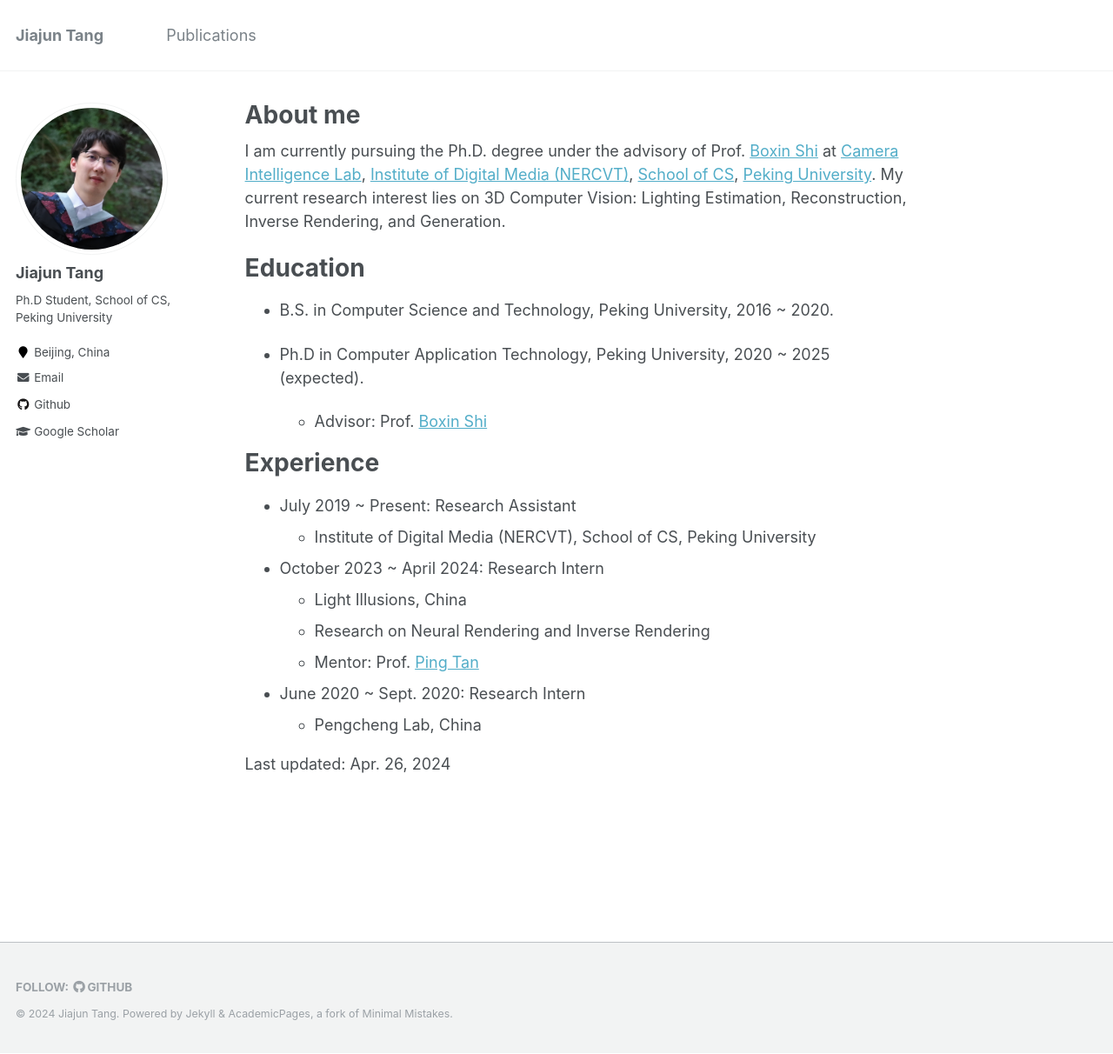
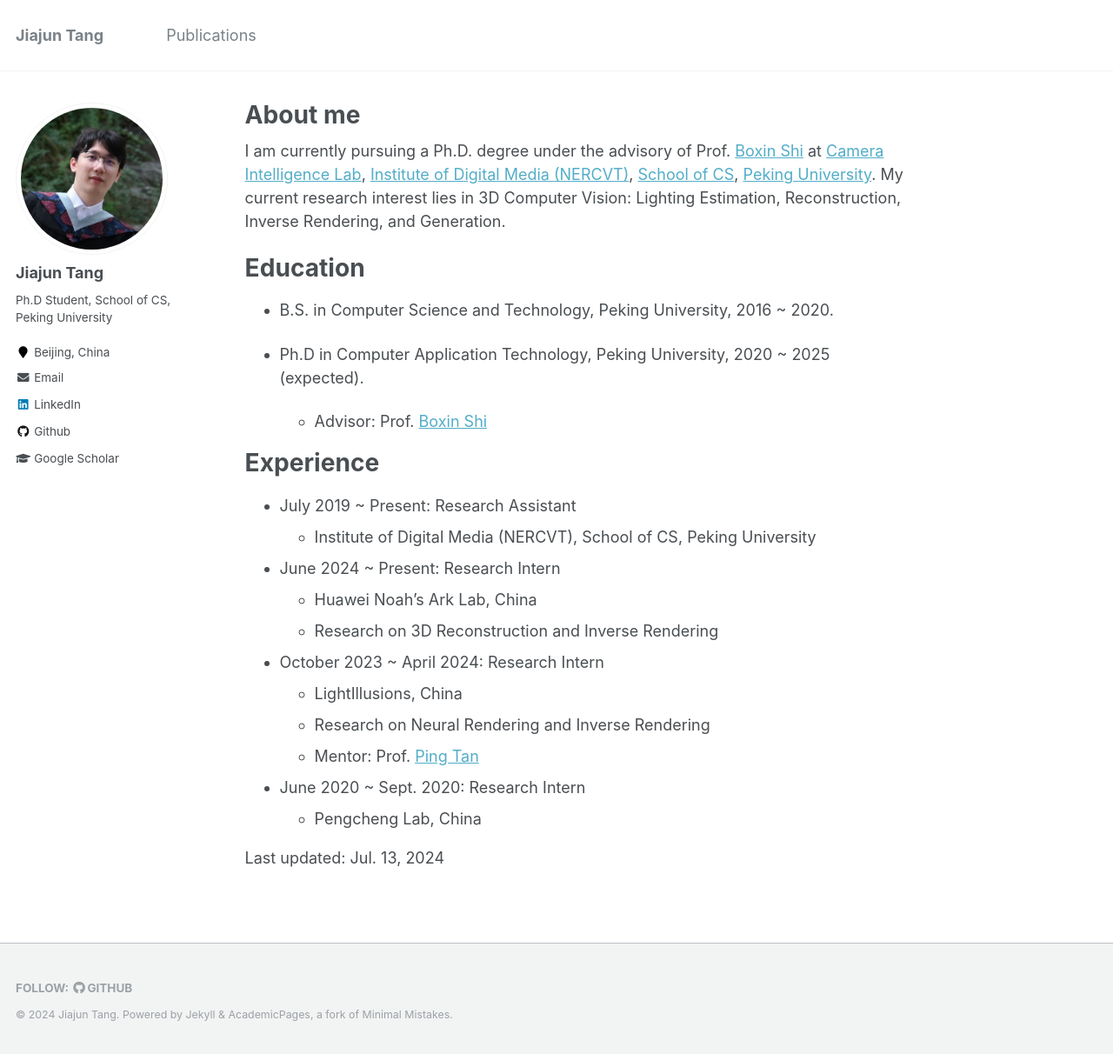
Before and after one commit to ChemJeff/ChemJeff.github.io, a Jekyll site: the page built from _pages/about.md, in a window 1280 px wide and 1212 px high. Shown: the whole window at 87% size. Built offline with Jekyll 4.4.1, drawn with Linux system fonts in a browser that asks for light colours.

Commit message:
update20240713

```diff
--- a/_config.yml
+++ b/_config.yml
@@ -103,7 +103,7 @@ author:
   instagram        :
   impactstory      : #"https://profiles.impactstory.org/u/xxxx-xxxx-xxxx-xxxx"
   lastfm           :
-  linkedin         :
+  linkedin         : "https://www.linkedin.com/in/jeffreet"
   orcid            : #"http://orcid.org/yourorcidurl"
   pinterest        :
   soundcloud       :
--- a/_pages/about.md
+++ b/_pages/about.md
@@ -8,7 +8,7 @@ redirect_from:
   - /about.html
 ---
 
-I am currently pursuing the Ph.D. degree under the advisory of Prof. [Boxin Shi](https://camera.pku.edu.cn/team) at [Camera Intelligence Lab](https://camera.pku.edu.cn), [Institute of Digital Media (NERCVT)](https://idm.pku.edu.cn), [School of CS](https://cs.pku.edu.cn), [Peking University](https://www.pku.edu.cn). My current research interest lies on 3D Computer Vision: Lighting Estimation, Reconstruction, Inverse Rendering, and Generation.
+I am currently pursuing a Ph.D. degree under the advisory of Prof. [Boxin Shi](https://camera.pku.edu.cn/team) at [Camera Intelligence Lab](https://camera.pku.edu.cn), [Institute of Digital Media (NERCVT)](https://idm.pku.edu.cn), [School of CS](https://cs.pku.edu.cn), [Peking University](https://www.pku.edu.cn). My current research interest lies in 3D Computer Vision: Lighting Estimation, Reconstruction, Inverse Rendering, and Generation.
 
 Education
 ======
@@ -22,12 +22,16 @@ Experience
 * July 2019 ~ Present: Research Assistant
   * Institute of Digital Media (NERCVT), School of CS, Peking University
 
+* June 2024 ~ Present: Research Intern
+  * Huawei Noah's Ark Lab, China
+  * Research on 3D Reconstruction and Inverse Rendering
+
 * October 2023 ~ April 2024: Research Intern
-  * Light Illusions, China
+  * LightIllusions, China
   * Research on Neural Rendering and Inverse Rendering
   * Mentor: Prof. [Ping Tan](https://ece.hkust.edu.hk/pingtan)
 
 * June 2020 ~ Sept. 2020: Research Intern
   * Pengcheng Lab, China
 
-Last updated: Apr. 26, 2024
+Last updated: Jul. 13, 2024
```
Also changed, not shown: _publications/100-2024-6-CVPR-VMINer.md (+3 -3 lines).
